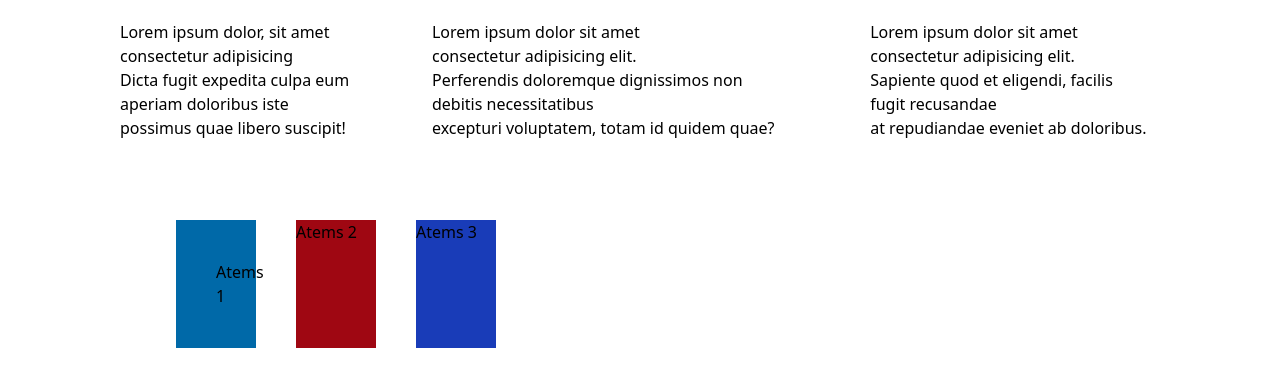
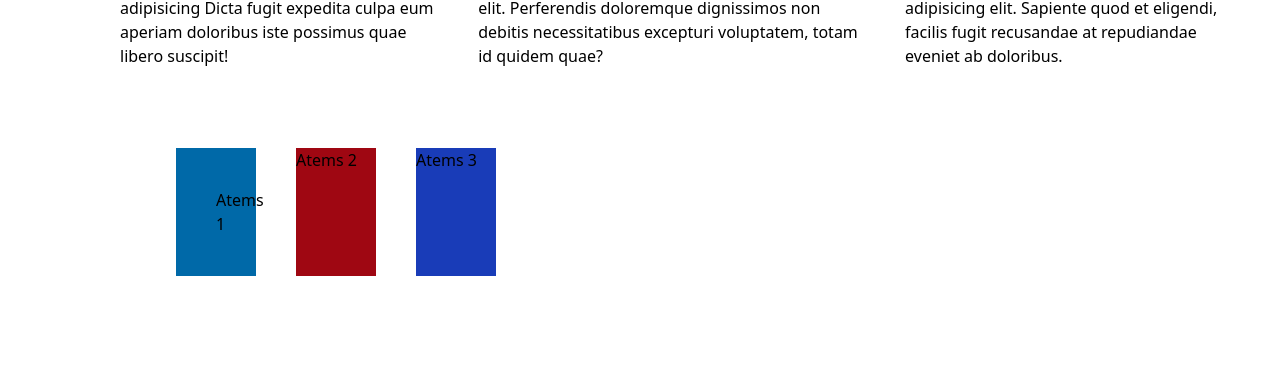
Before and after one commit to PhocasDev/uncle, a website: page src/index.html in a window 1280 px wide. Shown: the part 596-984 px from the top of the page. After the commit the page ends 912 px from the top, so only its background shows below. Drawn offline with Linux system fonts and the light colour scheme.

Commit message:
Remove all breaks

```diff
--- a/src/index.html
+++ b/src/index.html
@@ -10,28 +10,28 @@
 
 <body>
     <div class="ml-20 px-10 py-10 ">
-        <h1 class="text-5xl mt-20">We help and solve your <br>business problem</h1>
+        <h1 class="text-5xl mt-20">We help and solve your business problem</h1>
         <h1 class="mt-20 bg-sky-700 px-2 py-10 w-40"> READ MORE</h1>
         <div class="flex gap-10">
             <div class="mt-10">
                 <h1 class="text-5xl mt-10 w-4"> UNLIMITED STORAGE</h1>
-                <p class="mt-10">Lorem ipsum dolor, sit amet consectetur adipisicing <br>
-                    Dicta fugit expedita culpa eum aperiam doloribus iste <br>
+                <p class="mt-10">Lorem ipsum dolor, sit amet consectetur adipisicing
+                    Dicta fugit expedita culpa eum aperiam doloribus iste
                     possimus quae libero suscipit!</p>
             </div>
             <div class="mt-20">
                 <h1 class="text-5xl">UNMETERED BANDWIDTH</h1>
-                <p class="mt-10">Lorem ipsum dolor sit amet <br> consectetur adipisicing elit. <br>
-                    Perferendis doloremque dignissimos non <br>
-                     debitis necessitatibus <br>
+                <p class="mt-10">Lorem ipsum dolor sit amet  consectetur adipisicing elit.
+                    Perferendis doloremque dignissimos non
+                     debitis necessitatibus
                     excepturi voluptatem, totam id quidem quae?</p>
             </div>
             <div class="mt-20">
                 <h1 class="text-5xl">DOMAIN REGISTRATION</h1>
-                <p class="mt-10">Lorem ipsum dolor sit amet <br>
-                     consectetur adipisicing elit. <br>
-                    Sapiente quod et eligendi, facilis <br>
-                     fugit recusandae <br>
+                <p class="mt-10">Lorem ipsum dolor sit amet
+                     consectetur adipisicing elit.
+                    Sapiente quod et eligendi, facilis
+                     fugit recusandae
                     at repudiandae eveniet ab doloribus.</p>
             </div>
         </div>
```
